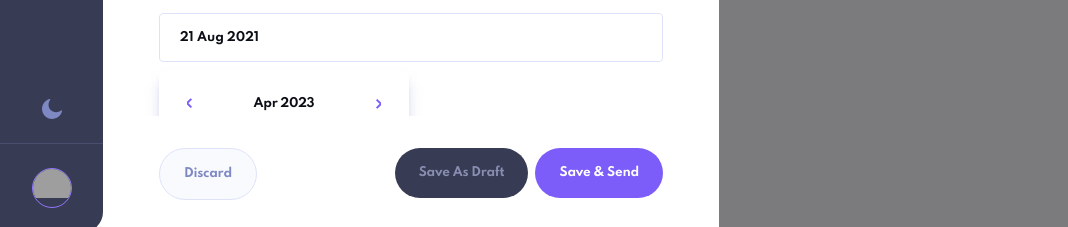
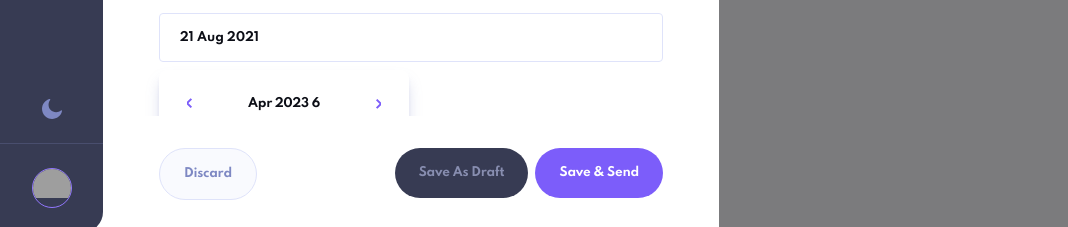
Before and after one commit to kcde/invoice-frontend, a Vue app: page /invoices in a window 1280 px wide. Shown: the part 568-795 px from the top of the page, without its empty margins (0-1068 px from the left). Built offline with nearby package versions, Linux system fonts and the light colour scheme; grey boxes are pictures that could not be loaded.

Commit message:
feat: add calendar dates and fillers

```diff
--- a/src/components/form/date/CalendarBox.vue
+++ b/src/components/form/date/CalendarBox.vue
@@ -7,32 +7,48 @@
     aria-label="Choose Date"
     ref="options"
     @click.prevent
-    class="bg-white dark:bg-blue-200 absolute left-0 top-[calc(100%+8px)] w-full rounded-lg text-sm font-bold shadow-lg shadow-purple-100/40 dark:shadow-blue-500/40 z-10 max-w-[250px] max-h-96 px-5 pb-8 pt-6 overflow-y-scroll"
+    class="bg-white dark:bg-blue-200 absolute left-0 top-[calc(100%+8px)] w-full rounded-lg text-sm shadow-lg shadow-purple-100/40 dark:shadow-blue-500/40 z-10 max-w-[250px] max-h-96 px-5 pb-8 pt-6 overflow-y-scroll"
   >
     <div id="calender-header" class="flex items-center justify-between mb-8">
-      <div class="px-2 py-1 cursor-pointer" @click="updateMonth('prev')">
+      <button class="px-2 py-1 cursor-pointer" @click="updateMonth('prev')">
         <CaretChippedIcon />
-      </div>
+      </button>
 
       <p class="text-sm font-bold">
         {{ date.toLocaleString('default', { year: 'numeric', month: 'short' }) }}
+        {{ shadowDaysStartNumbers.length }}
+        <!-- {{ new Date(date.getFullYear(), date.getMonth(), 1).getDay() + 1 }} -->
       </p>
 
-      <div class="px-2 py-1 rotate-180 cursor-pointer" @click="updateMonth('next')">
+      <button class="px-2 py-1 rotate-180 cursor-pointer" @click="updateMonth('next')">
         <CaretChippedIcon />
+      </button>
+    </div>
+    <div id="days " class="grid grid-cols-7 grid-rows-6 gap-4" tabindex="0">
+      <!-- {{ numberOfDaysInCurrentMonth }} -->
+
+      <div v-for="n of shadowDaysStartNumbers" :key="n">
+        <p class="self-center text-sm font-bold opacity-5">{{ n }}</p>
+      </div>
+
+      <div
+        class="cursor-pointer hover:text-purple-300"
+        v-for="n of numberOfDaysInCurrentMonth"
+        :key="n"
+      >
+        <p class="self-center text-sm font-bold">{{ n }}</p>
       </div>
     </div>
-    <div id="days"></div>
   </div>
 </template>
 
 <script setup lang="ts">
 import CaretChippedIcon from '@/components/icons/CaretChippedIcon.vue'
-import { onMounted, ref, watch } from 'vue'
+import { onMounted, ref, watch, computed } from 'vue'
 
 const date = ref(new Date())
 const month = ref(date.value.getMonth())
-const day = ref(date.value.getDate())
+const day = ref(date.value.getDay())
 
 function updateMonth(direction: 'next' | 'prev') {
   if (direction == 'next') {
@@ -54,6 +70,37 @@ function updateMonth(direction: 'next' | 'prev') {
   }
 }
 
+const numberOfDaysInCurrentMonth = computed(() => {
+  //  months are 0 index
+  // when we put 0 as date for a new Date value it gives us the date of the last day of the previous month which we can get with .getDate() method
+
+  return new Date(date.value.getFullYear(), date.value.getMonth() + 1, 0).getDate()
+})
+const numberOfDaysInPreviousMonth = computed(() => {
+  return new Date(date.value.getFullYear(), date.value.getMonth(), 0).getDate()
+})
+
+const shadowDaysStartNumbers = computed(() => {
+  // This handles the case where a certain month does not start from sunday,
+  // this will get the number of days from the previous month, subtract it from the index of the start of the current month
+  // and use the value to create filler dates in the calendar for
+
+  const currentMonthStartDate = new Date(
+    date.value.getFullYear(),
+    date.value.getMonth(),
+    1
+  ).getDay()
+
+  const numbersArray: number[] = []
+
+  let calc = numberOfDaysInPreviousMonth.value - (currentMonthStartDate - 1)
+  for (let i = calc; i <= numberOfDaysInPreviousMonth.value; i++) {
+    numbersArray.push(i)
+  }
+
+  return numbersArray
+})
+
 onMounted(() => {
   setTimeout(() => {}, 2000)
 })
```
